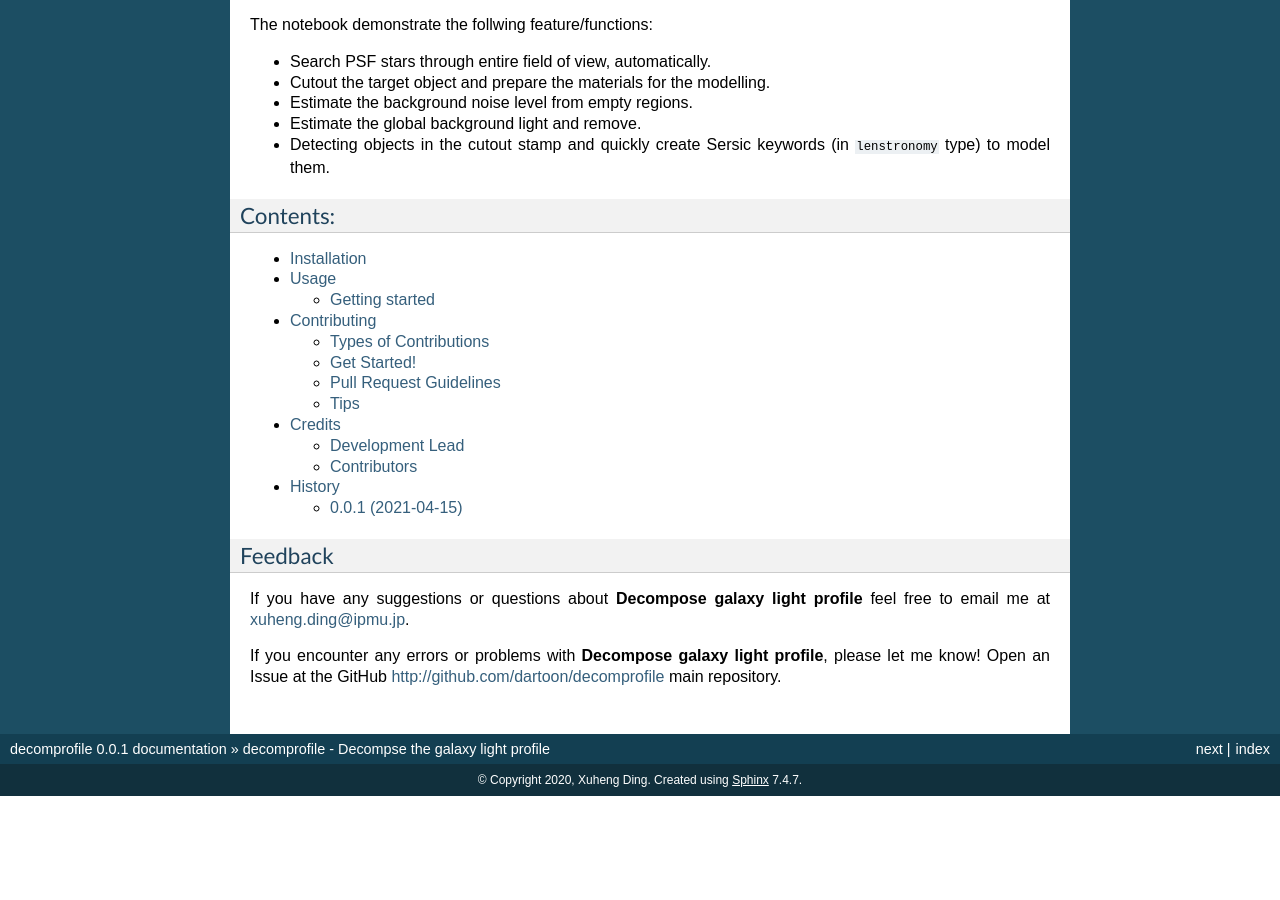
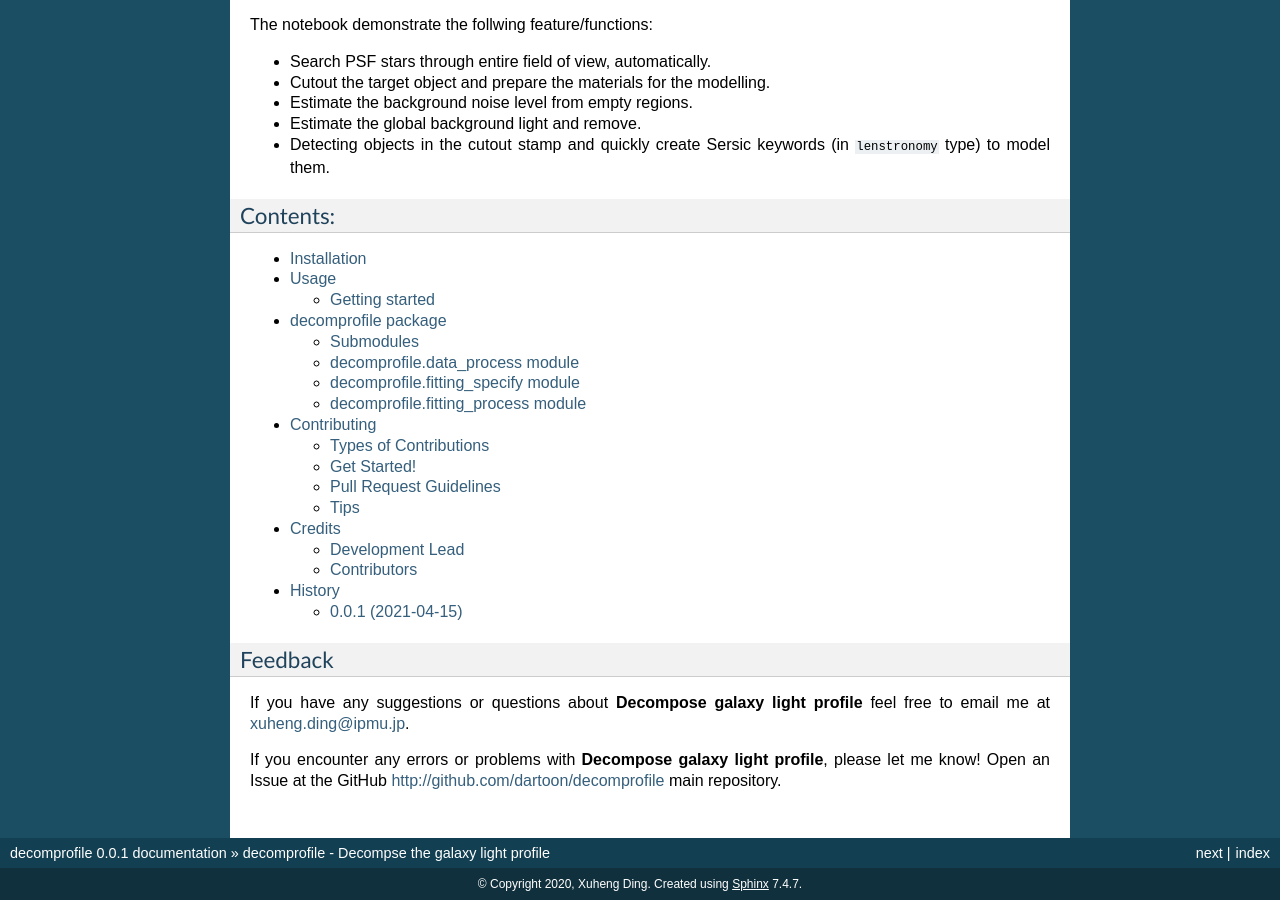
Before and after one commit to dartoon/galight, a Sphinx documentation site: the page built from docs/index.rst, in a window 1280 px wide and 900 px high, scrolled down 779 px. Built offline with Sphinx 7.4.7, drawn with Linux system fonts in a browser that asks for light colours; before the commit the page ends 1575 px from its top, so only the background shows below that.

Commit message:
Test include package

```diff
--- /dev/null
+++ b/docs/decomprofile.rst
@@ -0,0 +1,29 @@
+decomprofile package
+====================
+
+Submodules
+-----------
+
+decomprofile.data\_process module
+--------------------------------
+
+.. automodule:: decomprofile.data_process
+    :members:
+    :undoc-members:
+    :show-inheritance:
+
+decomprofile.fitting\_specify module
+--------------------------------
+
+.. automodule:: decomprofile.fitting_specify
+    :members:
+    :undoc-members:
+    :show-inheritance:
+
+decomprofile.fitting\_process module
+--------------------------------
+
+.. automodule:: decomprofile.fitting_process
+    :members:
+    :undoc-members:
+    :show-inheritance:
--- a/docs/index.rst
+++ b/docs/index.rst
@@ -13,6 +13,7 @@ Contents:
 
    installation
    usage
+   decomprofile
    contributing
    authors
    history
```
